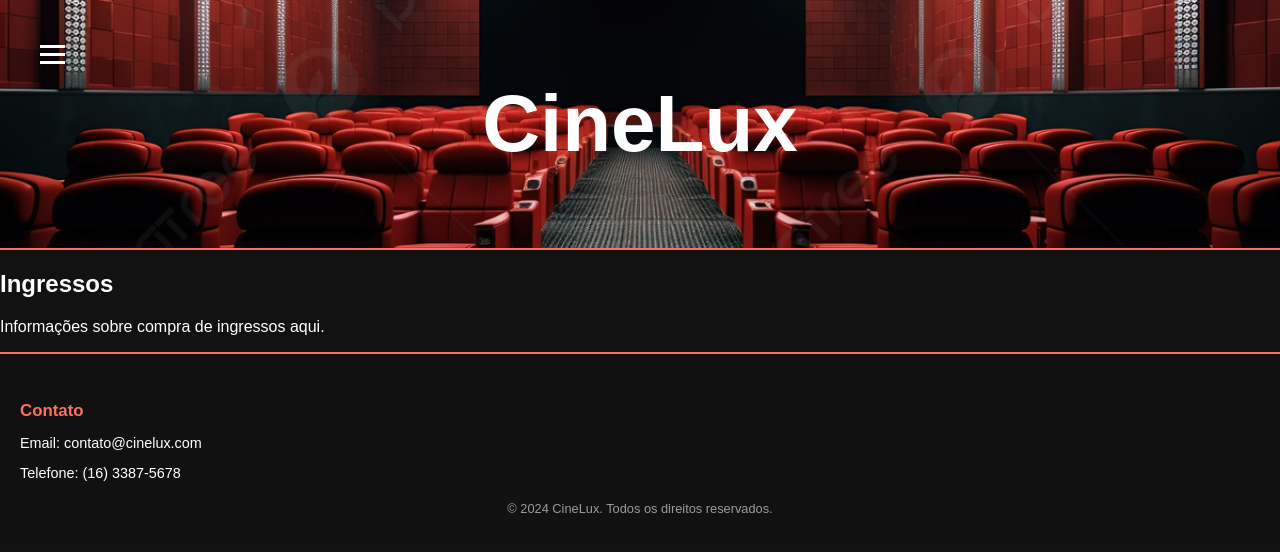
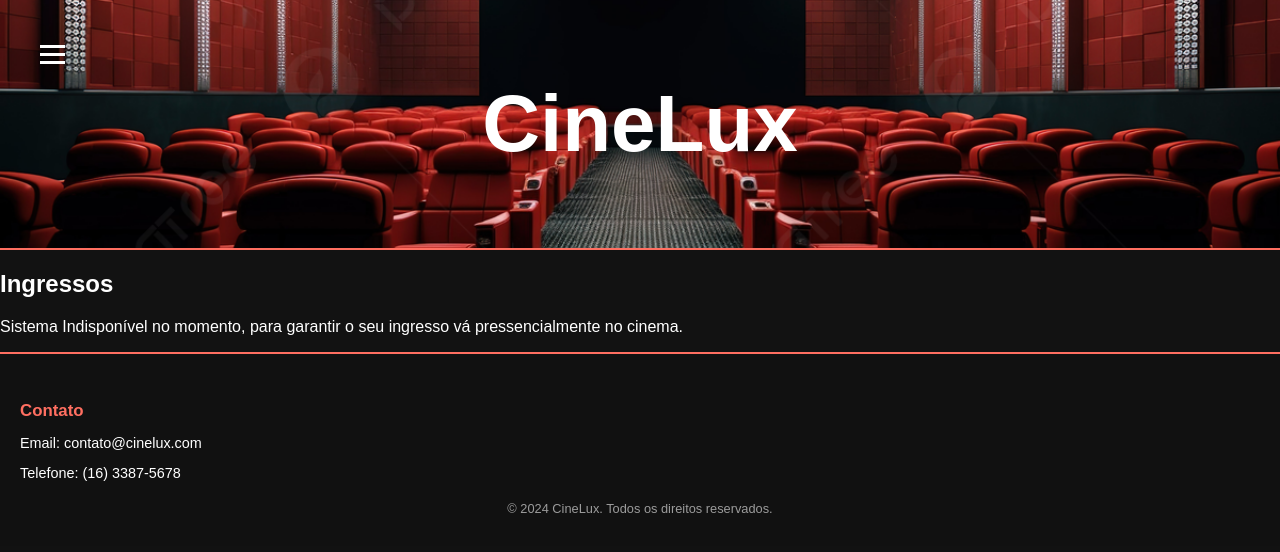
Before and after one commit to LucasTe77/cinema-site, a React (Create React App) app: page /ingressos in a window 1280 px wide. Shown: the top 552 px of the page. Built offline with nearby package versions, Linux system fonts and the light colour scheme.

Commit message:
sistema de ticket atualizado

```diff
--- a/src/pages/ticket.js
+++ b/src/pages/ticket.js
@@ -4,7 +4,7 @@ const Tickets = () => {
     return (
         <div>
             <h2>Ingressos</h2>
-            <p>Informações sobre compra de ingressos aqui.</p>
+            <p>Sistema Indisponível no momento, para garantir o seu ingresso vá pressencialmente no cinema.</p>
         </div>
     );
 };
```
